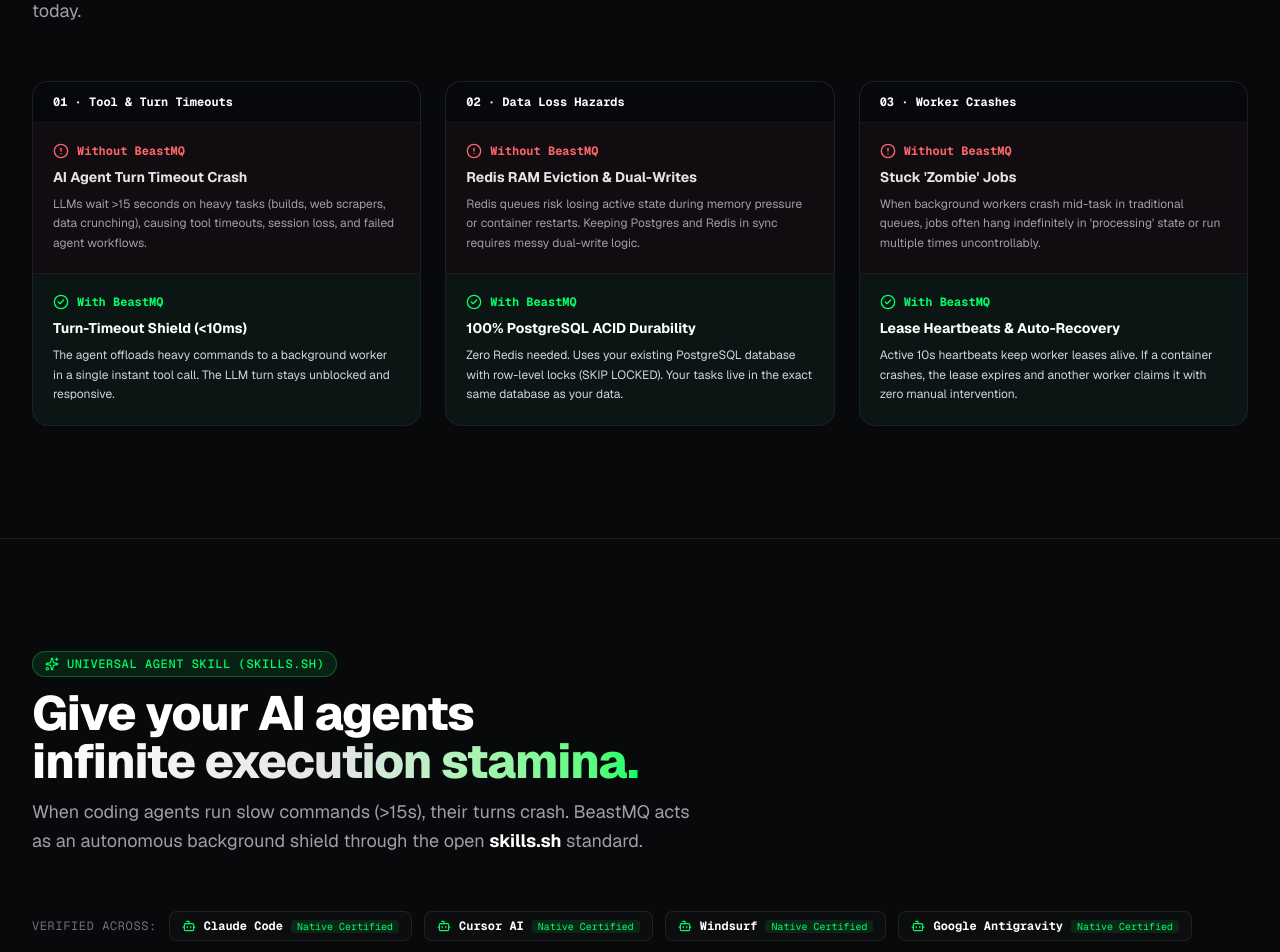
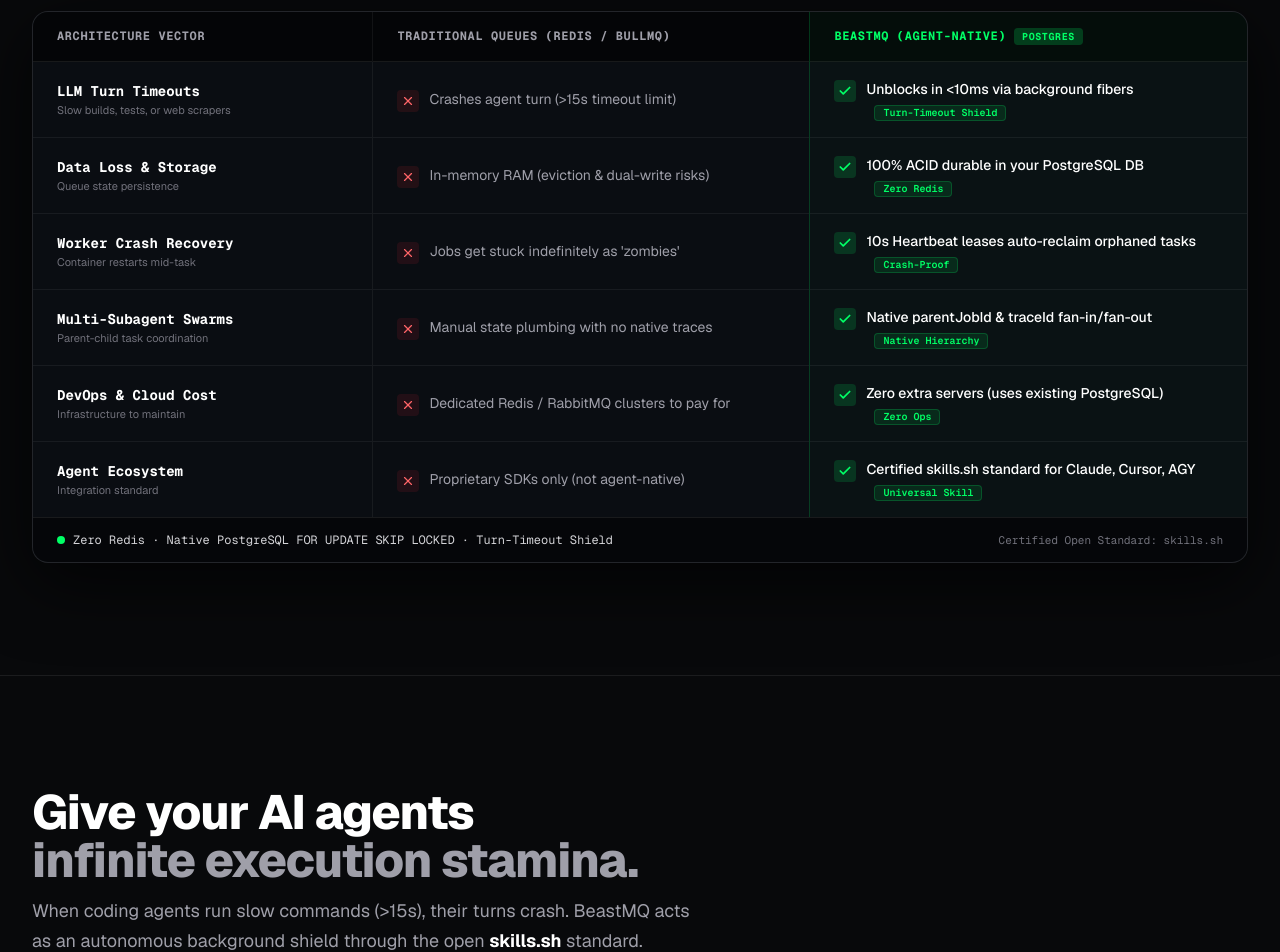
Before and after one commit to AbhinavBist-01/beastMQ, a Next.js app in the folder web/: page / in a window 1280 px wide. Shown: the part 1640-2592 px from the top of the page. Built offline with nearby package versions, Linux system fonts and the light colour scheme.

Commit message:
feat: remove redundant section headers and improve layout in multiple components for better clarity

```diff
--- a/web/src/components/ArchitectureDiagram.tsx
+++ b/web/src/components/ArchitectureDiagram.tsx
@@ -59,10 +59,6 @@
       <div className="max-w-7xl mx-auto px-4 sm:px-6 lg:px-8">
         {/* Section Heading */}
         <div className="max-w-3xl mb-16 space-y-3">
-          <div className="inline-flex items-center gap-2 text-xs font-mono tracking-widest text-[#00FF66] uppercase">
-            <span className="w-1.5 h-1.5 rounded-full bg-[#00FF66]" />
-            DISTRIBUTED ENGINE TOPOLOGY
-          </div>
           <h2 className="text-3xl sm:text-5xl font-extrabold text-white tracking-tight font-sans">
             From event to execution.
           </h2>
--- a/web/src/components/CodeShowcase.tsx
+++ b/web/src/components/CodeShowcase.tsx
@@ -150,10 +150,6 @@
       <div className="max-w-7xl mx-auto px-4 sm:px-6 lg:px-8">
         {/* Section Heading */}
         <div className="max-w-3xl mb-14 space-y-3">
-          <div className="inline-flex items-center gap-2 text-xs font-mono tracking-widest text-[#00FF66] uppercase">
-            <span className="w-1.5 h-1.5 rounded-full bg-[#00FF66]" />
-            DEVELOPER INTERFACE
-          </div>
           <h2 className="text-3xl sm:text-5xl font-extrabold text-white tracking-tight font-sans">
             Less plumbing. <br />
             <span className="text-zinc-400">More building.</span>
--- a/web/src/components/DeveloperExperience.tsx
+++ b/web/src/components/DeveloperExperience.tsx
@@ -84,10 +84,6 @@
 
         {/* Section Heading */}
         <div className="max-w-3xl mb-14 space-y-3">
-          <div className="inline-flex items-center gap-2 text-xs font-mono tracking-widest text-[#00FF66] uppercase">
-            <span className="w-1.5 h-1.5 rounded-full bg-[#00FF66]" />
-            CLI & OBSERVABILITY
-          </div>
           <h2 className="text-3xl sm:text-5xl font-extrabold text-white tracking-tight font-sans">
             Built for terminals. <br />
             <span className="text-zinc-400">Ready for autonomous agents.</span>
--- a/web/src/components/FeatureSection.tsx
+++ b/web/src/components/FeatureSection.tsx
@@ -11,12 +11,8 @@
 
       <div className="max-w-7xl mx-auto px-4 sm:px-6 lg:px-8">
 
-        {/* Section Header: Direct & Concrete */}
+        {/* Section Header */}
         <div className="max-w-3xl mb-14 space-y-3">
-          <div className="inline-flex items-center gap-2 text-xs font-mono tracking-widest text-[#00FF66] uppercase">
-            <span className="w-1.5 h-1.5 rounded-full bg-[#00FF66]" />
-            CORE CAPABILITIES
-          </div>
           <h2 className="text-3xl sm:text-5xl font-extrabold text-white tracking-tight font-sans">
             Everything you need for background jobs. <br />
             <span className="text-zinc-400">Zero additional infrastructure.</span>
--- a/web/src/components/ProblemSolution.tsx
+++ b/web/src/components/ProblemSolution.tsx
@@ -1,87 +1,163 @@
 import React from "react";
-import { AlertCircle, CheckCircle2, Clock, Database, ShieldAlert, ShieldCheck, Zap, RefreshCw } from "lucide-react";
+import { Check, X, Shield, Zap, Database, Cpu, Terminal, Bot } from "lucide-react";
 
 export function ProblemSolution() {
-  const comparisons = [
+  const rows = [
     {
-      title: "Tool & Turn Timeouts",
-      problemTitle: "AI Agent Turn Timeout Crash",
-      problemDesc: "LLMs wait >15 seconds on heavy tasks (builds, web scrapers, data crunching), causing tool timeouts, session loss, and failed agent workflows.",
-      solutionTitle: "Turn-Timeout Shield (<10ms)",
-      solutionDesc: "The agent offloads heavy commands to a background worker in a single instant tool call. The LLM turn stays unblocked and responsive.",
+      feature: "LLM Turn Timeouts",
+      desc: "Slow builds, tests, or web scrapers",
+      traditional: "Crashes agent turn (>15s timeout limit)",
+      traditionalBad: true,
+      beastmq: "Unblocks in <10ms via background fibers",
+      beastmqGood: true,
+      highlight: "Turn-Timeout Shield",
     },
     {
-      title: "Data Loss Hazards",
-      problemTitle: "Redis RAM Eviction & Dual-Writes",
-      problemDesc: "Redis queues risk losing active state during memory pressure or container restarts. Keeping Postgres and Redis in sync requires messy dual-write logic.",
-      solutionTitle: "100% PostgreSQL ACID Durability",
-      solutionDesc: "Zero Redis needed. Uses your existing PostgreSQL database with row-level locks (SKIP LOCKED). Your tasks live in the exact same database as your data.",
+      feature: "Data Loss & Storage",
+      desc: "Queue state persistence",
+      traditional: "In-memory RAM (eviction & dual-write risks)",
+      traditionalBad: true,
+      beastmq: "100% ACID durable in your PostgreSQL DB",
+      beastmqGood: true,
+      highlight: "Zero Redis",
     },
     {
-      title: "Worker Crashes",
-      problemTitle: "Stuck 'Zombie' Jobs",
-      problemDesc: "When background workers crash mid-task in traditional queues, jobs often hang indefinitely in 'processing' state or run multiple times uncontrollably.",
-      solutionTitle: "Lease Heartbeats & Auto-Recovery",
-      solutionDesc: "Active 10s heartbeats keep worker leases alive. If a container crashes, the lease expires and another worker claims it with zero manual intervention.",
+      feature: "Worker Crash Recovery",
+      desc: "Container restarts mid-task",
+      traditional: "Jobs get stuck indefinitely as 'zombies'",
+      traditionalBad: true,
+      beastmq: "10s Heartbeat leases auto-reclaim orphaned tasks",
+      beastmqGood: true,
+      highlight: "Crash-Proof",
+    },
+    {
+      feature: "Multi-Subagent Swarms",
+      desc: "Parent-child task coordination",
+      traditional: "Manual state plumbing with no native traces",
+      traditionalBad: true,
+      beastmq: "Native parentJobId & traceId fan-in/fan-out",
+      beastmqGood: true,
+      highlight: "Native Hierarchy",
+    },
+    {
+      feature: "DevOps & Cloud Cost",
+      desc: "Infrastructure to maintain",
+      traditional: "Dedicated Redis / RabbitMQ clusters to pay for",
+      traditionalBad: true,
+      beastmq: "Zero extra servers (uses existing PostgreSQL)",
+      beastmqGood: true,
+      highlight: "Zero Ops",
+    },
+    {
+      feature: "Agent Ecosystem",
+      desc: "Integration standard",
+      traditional: "Proprietary SDKs only (not agent-native)",
+      traditionalBad: true,
+      beastmq: "Certified skills.sh standard for Claude, Cursor, AGY",
+      beastmqGood: true,
+      highlight: "Universal Skill",
     },
   ];
 
   return (
     <section id="problem-solution" className="py-20 md:py-28 border-t border-white/[0.08] relative">
+      {/* Subtle radial glow */}
+      <div className="absolute top-1/2 left-1/2 -translate-x-1/2 -translate-y-1/2 w-[700px] h-[300px] bg-[#00FF66]/[0.04] blur-[140px] pointer-events-none -z-10" />
+
       <div className="max-w-7xl mx-auto px-4 sm:px-6 lg:px-8">
 
-        {/* Header: Short, Direct */}
-        <div className="max-w-3xl mb-14 space-y-3">
-          <div className="inline-flex items-center gap-2 text-xs font-mono tracking-widest text-[#00FF66] uppercase">
-            <span className="w-1.5 h-1.5 rounded-full bg-[#00FF66]" />
-            WHY IT EXISTS
-          </div>
+        {/* Section Header */}
+        <div className="max-w-3xl mb-12 space-y-3">
           <h2 className="text-3xl sm:text-5xl font-extrabold text-white tracking-tight font-sans">
             Built to fix what breaks <br />
-            <span className="text-zinc-400">in AI agent architectures.</span>
+            <span className="text-zinc-400">in traditional queue systems.</span>
           </h2>
           <p className="text-base sm:text-lg text-zinc-400 max-w-2xl font-normal">
-            Most queues were built for web servers in 2014. BeastMQ is designed for autonomous coding agents, subagent swarms, and heavy background workloads today.
+            Traditional queues were designed for web servers in 2014. BeastMQ is engineered for autonomous agents, heavy subtasks, and PostgreSQL durability.
           </p>
         </div>
 
-        {/* 3 Side-by-Side Comparison Cards */}
-        <div className="grid grid-cols-1 md:grid-cols-3 gap-6">
-          {comparisons.map((c, i) => (
-            <div
-              key={i}
-              className="rounded-2xl border border-white/[0.08] bg-[#0A0D12] overflow-hidden flex flex-col justify-between"
-            >
-              {/* Top Tag */}
-              <div className="px-5 py-3 border-b border-white/[0.06] bg-black/40 text-xs font-mono font-bold text-white flex items-center justify-between">
-                <span>0{i + 1} · {c.title}</span>
-              </div>
+        {/* Visual Difference Table Container */}
+        <div className="rounded-2xl border border-white/[0.1] bg-[#0A0D12] overflow-hidden shadow-[0_20px_70px_rgba(0,0,0,0.7)]">
+          <div className="overflow-x-auto">
+            <table className="w-full text-left border-collapse min-w-[720px]">
+              {/* Table Head */}
+              <thead>
+                <tr className="border-b border-white/[0.08] bg-black/60">
+                  <th className="py-4 px-6 text-xs font-mono font-bold text-zinc-400 uppercase tracking-wider w-[28%]">
+                    Architecture Vector
+                  </th>
+                  <th className="py-4 px-6 text-xs font-mono font-bold text-zinc-400 uppercase tracking-wider w-[36%] border-l border-white/[0.06]">
+                    Traditional Queues (Redis / BullMQ)
+                  </th>
+                  <th className="py-4 px-6 text-xs font-mono font-bold text-[#00FF66] uppercase tracking-wider w-[36%] border-l border-[#00FF66]/20 bg-[#00FF66]/[0.03]">
+                    <div className="flex items-center gap-2">
+                      <span>BeastMQ (Agent-Native)</span>
+                      <span className="text-[10px] px-2 py-0.5 rounded bg-[#00FF66]/20 text-[#00FF66] font-bold">
+                        POSTGRES
+                      </span>
+                    </div>
+                  </th>
+                </tr>
+              </thead>
 
-              {/* Red: The Problem */}
-              <div className="p-5 border-b border-white/[0.06] bg-red-950/10 space-y-2">
-                <div className="flex items-center gap-2 text-red-400 text-xs font-mono font-bold">
-                  <AlertCircle className="w-4 h-4 shrink-0" />
-                  <span>Without BeastMQ</span>
-                </div>
-                <h4 className="text-sm font-bold text-zinc-200 font-sans">{c.problemTitle}</h4>
-                <p className="text-xs text-zinc-400 font-sans leading-relaxed">
-                  {c.problemDesc}
-                </p>
-              </div>
+              {/* Table Body */}
+              <tbody className="divide-y divide-white/[0.06] text-xs sm:text-sm font-sans">
+                {rows.map((row, idx) => (
+                  <tr
+                    key={idx}
+                    className="hover:bg-white/[0.02] transition-colors group"
+                  >
+                    {/* Column 1: Feature */}
+                    <td className="py-4 px-6">
+                      <div className="font-mono font-bold text-white text-xs sm:text-sm group-hover:text-[#00FF66] transition-colors">
+                        {row.feature}
+                      </div>
+                      <div className="text-[11px] text-zinc-500 font-sans mt-0.5">
+                        {row.desc}
+                      </div>
+                    </td>
 
-              {/* Green: The Solution */}
-              <div className="p-5 bg-[#00FF66]/[0.03] space-y-2 flex-1">
-                <div className="flex items-center gap-2 text-[#00FF66] text-xs font-mono font-bold">
-                  <CheckCircle2 className="w-4 h-4 shrink-0" />
-                  <span>With BeastMQ</span>
-                </div>
-                <h4 className="text-sm font-bold text-white font-sans">{c.solutionTitle}</h4>
-                <p className="text-xs text-zinc-300 font-sans leading-relaxed">
-                  {c.solutionDesc}
-                </p>
-              </div>
-            </div>
-          ))}
+                    {/* Column 2: Traditional Queues */}
+                    <td className="py-4 px-6 border-l border-white/[0.06] text-zinc-400">
+                      <div className="flex items-start gap-2.5">
+                        <span className="p-1 rounded bg-red-500/10 text-red-400 mt-0.5 shrink-0">
+                          <X className="w-3.5 h-3.5" />
+                        </span>
+                        <span className="leading-relaxed">{row.traditional}</span>
+                      </div>
+                    </td>
+
+                    {/* Column 3: BeastMQ */}
+                    <td className="py-4 px-6 border-l border-[#00FF66]/20 bg-[#00FF66]/[0.02] text-zinc-200 font-medium">
+                      <div className="flex items-start gap-2.5">
+                        <span className="p-1 rounded bg-[#00FF66]/15 text-[#00FF66] mt-0.5 shrink-0">
+                          <Check className="w-3.5 h-3.5 stroke-[3]" />
+                        </span>
+                        <div>
+                          <span className="text-white leading-relaxed">{row.beastmq}</span>
+                          <span className="inline-block ml-2 text-[10px] font-mono font-semibold px-2 py-0.2 rounded bg-[#00FF66]/10 text-[#00FF66] border border-[#00FF66]/20">
+                            {row.highlight}
+                          </span>
+                        </div>
+                      </div>
+                    </td>
+                  </tr>
+                ))}
+              </tbody>
+            </table>
+          </div>
+
+          {/* Table Bottom Summary Bar */}
+          <div className="px-6 py-3.5 border-t border-white/[0.08] bg-black/50 flex flex-wrap items-center justify-between gap-3 text-xs font-mono text-zinc-400">
+            <span className="flex items-center gap-2 text-zinc-300">
+              <span className="w-2 h-2 rounded-full bg-[#00FF66]" />
+              Zero Redis · Native PostgreSQL FOR UPDATE SKIP LOCKED · Turn-Timeout Shield
+            </span>
+            <span className="text-[11px] text-zinc-500">
+              Certified Open Standard: skills.sh
+            </span>
+          </div>
         </div>
 
       </div>
--- a/web/src/components/SkillsEcosystem.tsx
+++ b/web/src/components/SkillsEcosystem.tsx
@@ -1,7 +1,7 @@
 "use client";
 
 import React, { useState } from "react";
-import { Terminal, Copy, Check, Sparkles, Cpu, ShieldCheck, ArrowRight, Zap, Bot } from "lucide-react";
+import { Terminal, Copy, Check, Cpu, ShieldCheck, ArrowRight, Zap } from "lucide-react";
 
 export function SkillsEcosystem() {
   const [copied, setCopied] = useState(false);
@@ -15,14 +15,6 @@
     setTimeout(() => setCopied(false), 2000);
   };
 
-  const agents = [
-    { name: "Claude Code", status: "Native Certified" },
-    { name: "Cursor AI", status: "Native Certified" },
-    { name: "Windsurf", status: "Native Certified" },
-    { name: "Google Antigravity", status: "Native Certified" },
-    { name: "LangGraph / Swarms", status: "REST / SDK" },
-  ];
-
   return (
     <section className="py-20 md:py-28 border-t border-white/[0.08] relative overflow-hidden">
       {/* Ambient background glow */}
@@ -31,37 +23,16 @@
       <div className="max-w-7xl mx-auto px-4 sm:px-6 lg:px-8">
 
         {/* Section Header */}
-        <div className="max-w-3xl mb-14 space-y-3">
-          <div className="inline-flex items-center gap-2 px-3 py-1 rounded-full border border-[#00FF66]/30 bg-[#00FF66]/10 text-xs font-mono font-medium tracking-wider text-[#00FF66]">
-            <Sparkles className="w-3.5 h-3.5 text-[#00FF66]" />
-            <span>UNIVERSAL AGENT SKILL (SKILLS.SH)</span>
-          </div>
+        <div className="max-w-3xl mb-12 space-y-3">
           <h2 className="text-3xl sm:text-5xl font-extrabold text-white tracking-tight font-sans">
             Give your AI agents <br />
-            <span className="text-transparent bg-clip-text bg-gradient-to-r from-white via-zinc-200 to-[#00FF66]">
+            <span className="text-zinc-400">
               infinite execution stamina.
             </span>
           </h2>
           <p className="text-base sm:text-lg text-zinc-400 max-w-2xl font-normal leading-relaxed">
             When coding agents run slow commands (&gt;15s), their turns crash. BeastMQ acts as an autonomous background shield through the open <strong className="text-white">skills.sh</strong> standard.
           </p>
-        </div>
-
-        {/* Compatible Agent Fleet Badges */}
-        <div className="mb-10 flex flex-wrap items-center gap-3">
-          <span className="text-xs font-mono uppercase text-zinc-500 tracking-wider">Verified Across:</span>
-          {agents.map((a, i) => (
-            <div
-              key={i}
-              className="flex items-center gap-2 px-3 py-1.5 rounded-lg border border-white/[0.08] bg-white/[0.02] text-xs font-mono text-zinc-300"
-            >
-              <Bot className="w-3.5 h-3.5 text-[#00FF66]" />
-              <span className="text-white font-bold">{a.name}</span>
-              <span className="text-[10px] text-[#00FF66] px-1.5 py-0.2 rounded bg-[#00FF66]/10">
-                {a.status}
-              </span>
-            </div>
-          ))}
         </div>
 
         {/* Main Grid: Interactive Agent Tool Call Simulator + Capabilities */}
```
